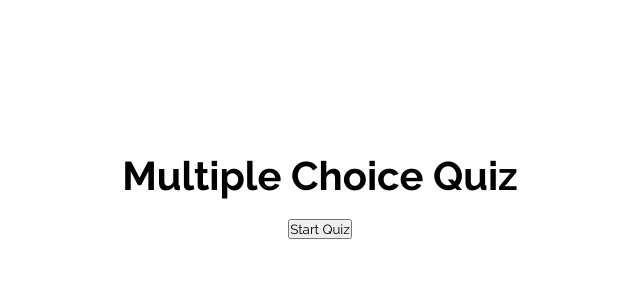
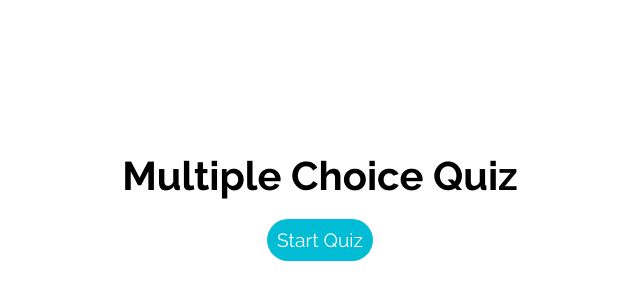
Before and after one commit to jhutchings99/codeschool2022_team_quiz, a plain HTML site: page index.html in a window 1280 px wide. Shown: the part 48-348 px from the top of the page, without its empty margins (320-960 px from the left). Drawn offline with nearby package versions, Linux system fonts and the light colour scheme.

Commit message:
more styling

```diff
--- a/style.css
+++ b/style.css
@@ -57,3 +57,19 @@
     cursor: pointer;
     border-radius: 50px;
 }
+
+#title-page button {
+    font-size: 1.2rem;
+    padding: 10px;
+    margin-bottom: 20px;
+    border: none;
+    background-color: #00bcd4;
+    color: white;
+    cursor: pointer;
+    border-radius: 50px;
+    transition: 0.5s;
+}
+
+#title-page button:hover {
+    box-shadow: 0px 5px 0px black;
+}
```
